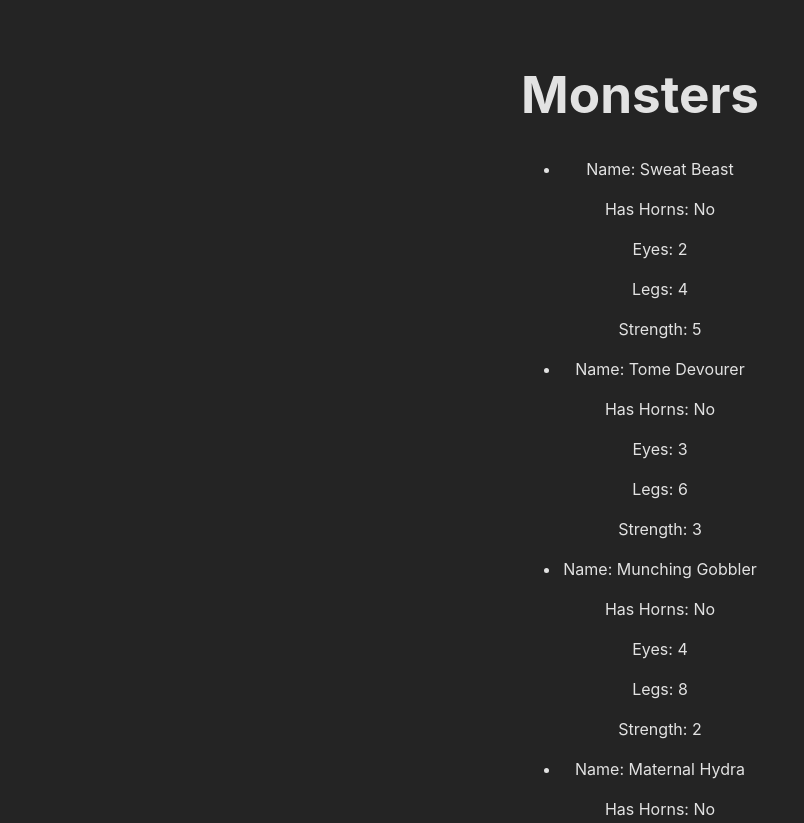
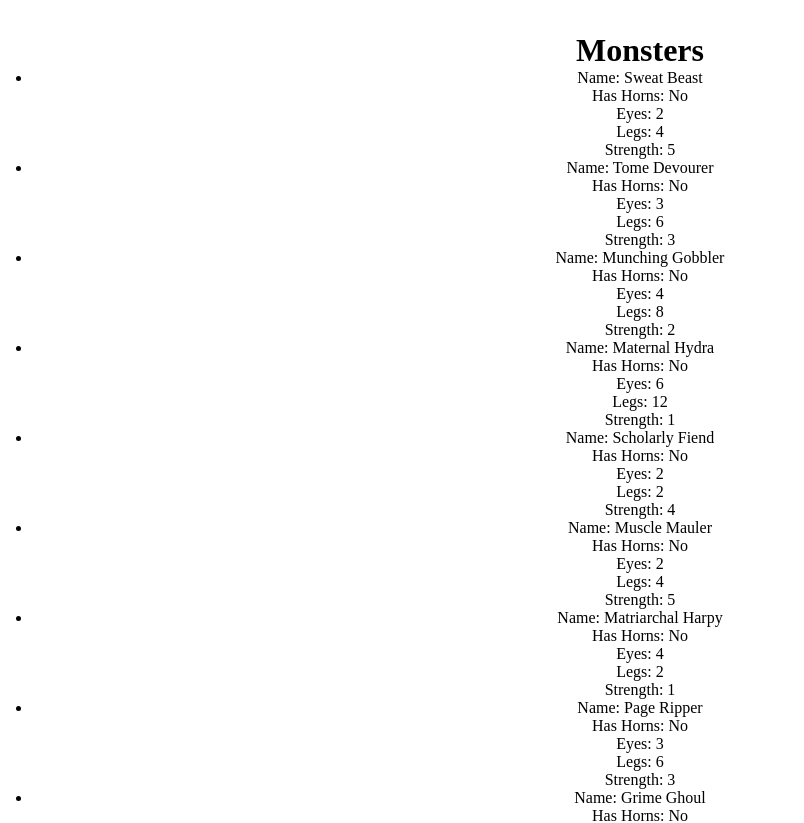
Before and after one commit to jRydell/Johan-Frontend23-monster-university, a React (Vite) app: page / in a window 1280 px wide. Shown: the top 823 px of the page, without its empty margins (0-804 px from the left). Built offline with nearby package versions, Linux system fonts and the light colour scheme.

Commit message:
base folders

```diff
--- a/src/index.css
+++ b/src/index.css
@@ -1,27 +1,7 @@
-:root {
-  font-family: Inter, system-ui, Avenir, Helvetica, Arial, sans-serif;
-  line-height: 1.5;
-  font-weight: 400;
-
-  color-scheme: light dark;
-  color: rgba(255, 255, 255, 0.87);
-  background-color: #242424;
-
-  font-synthesis: none;
-  text-rendering: optimizeLegibility;
-  -webkit-font-smoothing: antialiased;
-  -moz-osx-font-smoothing: grayscale;
+*,
+*::before,
+*::after {
+  padding: 0;
+  margin: 0;
+  box-sizing: border-box;
 }
-
-body {
-  margin: 0;
-  display: flex;
-  place-items: center;
-  min-width: 320px;
-  min-height: 100vh;
-}
-
-h1 {
-  font-size: 3.2em;
-  line-height: 1.1;
-}
```
